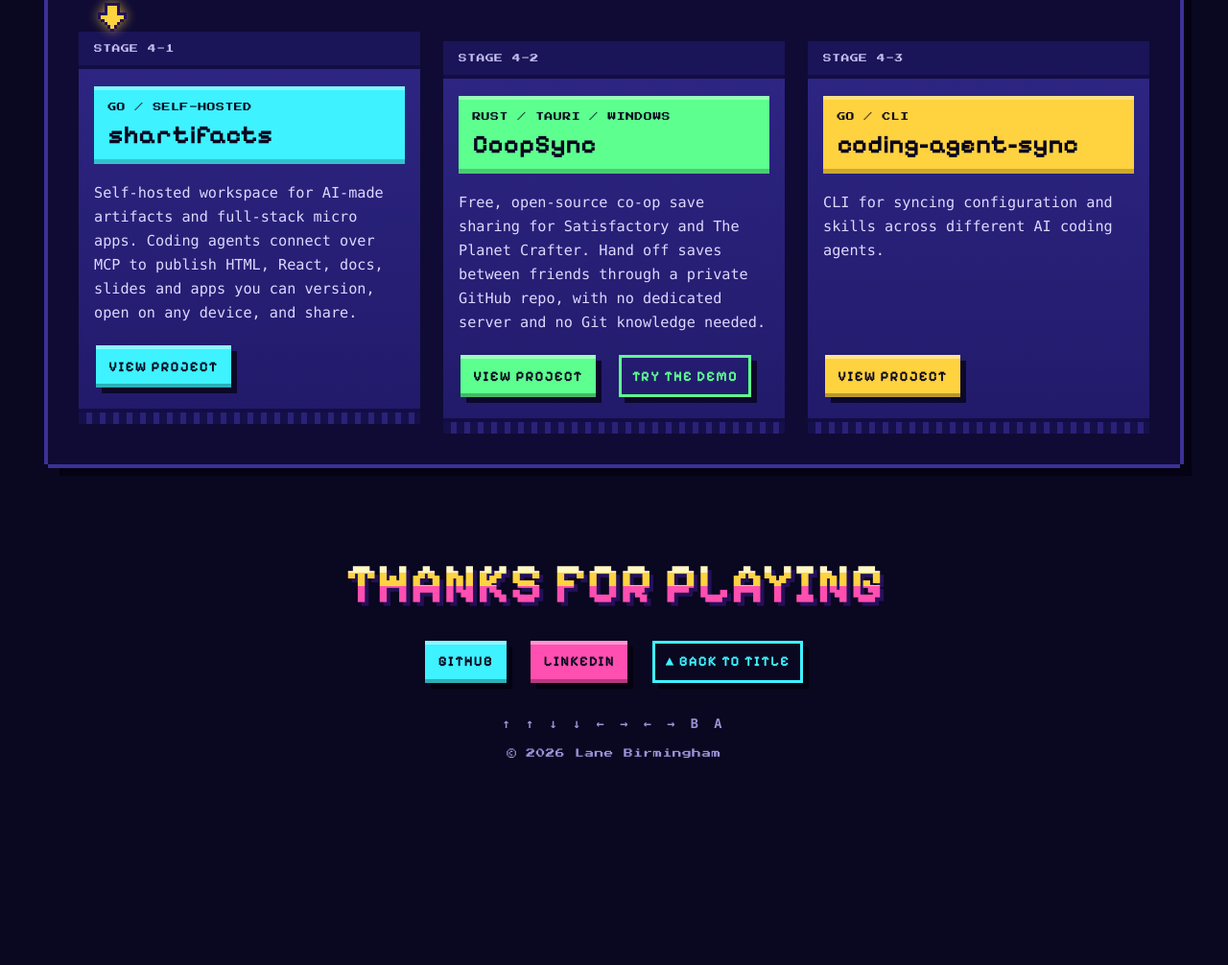
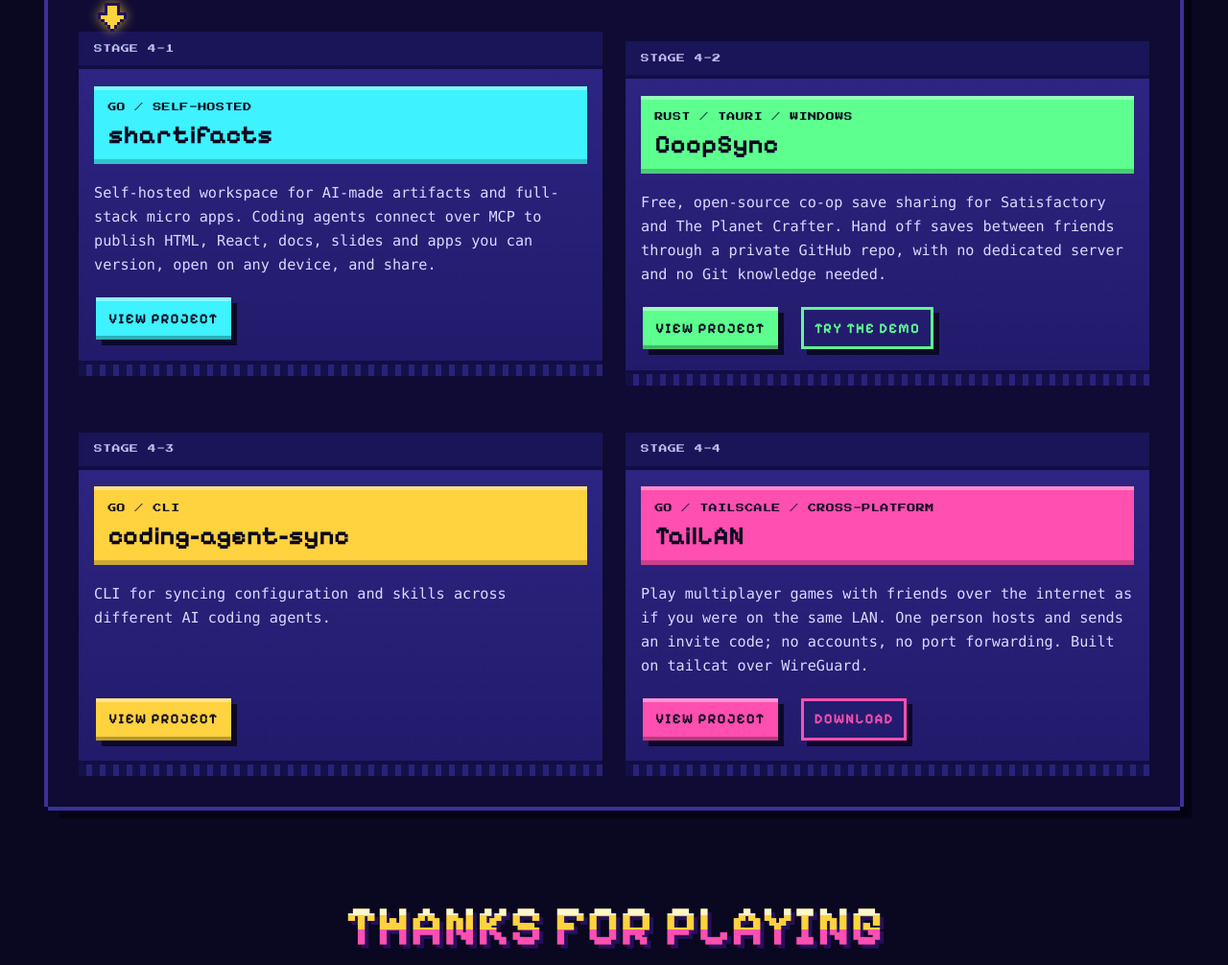
Before and after one commit to LaneBirmingham/LaneBirmingham.github.io, a plain HTML site: page index.html in a window 1280 px wide. Shown: the part 2630-3636 px from the top of the page at 96% size. Before the commit the page ends 3468 px from the top, so only its background shows below. Drawn offline with Linux system fonts and the light colour scheme; a web font is replaced by a local one.

Commit message:
feat: add TailLAN to public projects

```diff
--- a/index.html
+++ b/index.html
@@ -325,6 +325,38 @@
                   <div class="cart-ridges" aria-hidden="true"></div>
                 </article>
               </li>
+
+              <li class="level" data-reveal style="--d: 3">
+                <article class="cart" style="--c: var(--magenta); --cg: rgba(255, 79, 176, 0.32)">
+                  <div class="cart-top" aria-hidden="true"><span>Stage 4-4</span><span class="cart-enter">Press enter</span></div>
+                  <div class="cart-label">
+                    <p class="cart-stack">Go / Tailscale / Cross-platform</p>
+                    <h3>TailLAN</h3>
+                  </div>
+                  <p class="cart-desc">
+                    Play multiplayer games with friends over the internet as if you were on the same
+                    LAN. One person hosts and sends an invite code; no accounts, no port forwarding.
+                    Built on tailcat over WireGuard.
+                  </p>
+                  <div class="cart-links">
+                    <a
+                      class="btn btn--sm cart-link"
+                      href="https://github.com/LaneBirmingham/taillan"
+                      target="_blank"
+                      rel="noreferrer"
+                      >View project</a
+                    >
+                    <a
+                      class="btn btn--sm btn--ghost"
+                      href="https://github.com/LaneBirmingham/taillan/releases/latest"
+                      target="_blank"
+                      rel="noreferrer"
+                      >Download</a
+                    >
+                  </div>
+                  <div class="cart-ridges" aria-hidden="true"></div>
+                </article>
+              </li>
             </ul>
           </div>
         </section>
--- a/styles.css
+++ b/styles.css
@@ -1006,7 +1006,7 @@ h2 {
   margin: 1.25rem 0 0;
   padding: 2.9rem 0 0;
   display: grid;
-  grid-template-columns: repeat(3, minmax(0, 1fr));
+  grid-template-columns: repeat(2, minmax(0, 1fr));
   gap: 3.1rem 1.5rem;
 }
 
```
